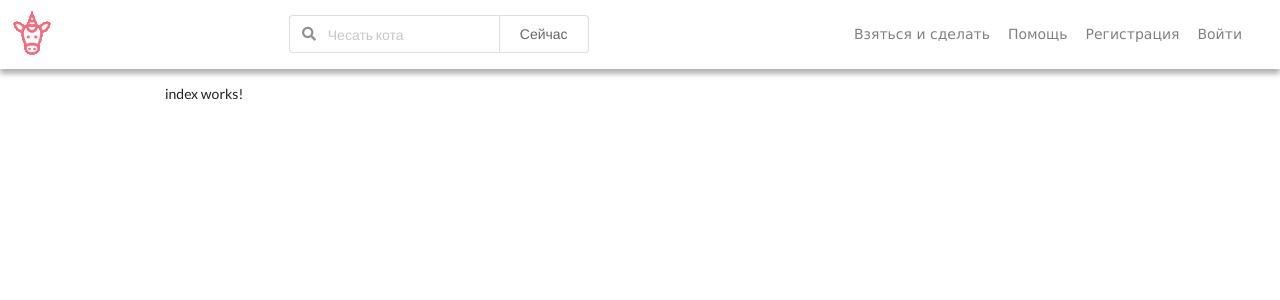
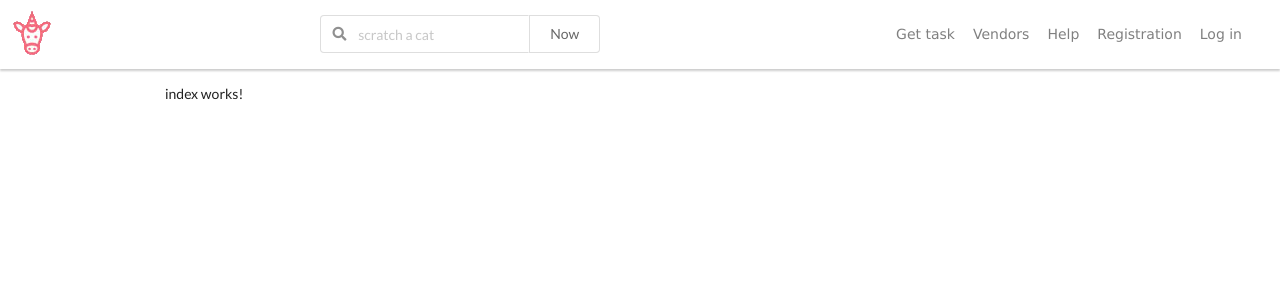
Before and after one commit to BinaryStudioAcademy/bsa-2017-unicorn, an Angular app in the folder frontend/: page /index in a window 1280 px wide. Shown: the top 300 px of the page. Built offline with nearby package versions, Linux system fonts and the light colour scheme; no server answers.

Commit message:
Translate shell and menu to english

```diff
--- a/frontend/src/app/menu/menu.component.ts
+++ b/frontend/src/app/menu/menu.component.ts
@@ -18,16 +18,19 @@ export class MenuComponent implements OnInit {
 
   addMenuItems() {
     this.items = [{
-      name: 'Взяться и сделать',
+      name: 'Get task',
       route: '#'
     }, {
-      name: 'Помощь',
+      name: 'Vendors',
       route: '#'
     }, {
-      name: 'Регистрация',
+      name: 'Help',
       route: '#'
     }, {
-      name: 'Войти',
+      name: 'Registration',
+      route: '#'
+    }, {
+      name: 'Log in',
       route: '#'
     }];
   }
--- a/frontend/src/app/shell/shell.component.css
+++ b/frontend/src/app/shell/shell.component.css
@@ -12,9 +12,9 @@ wrapper {
     flex-direction: row;
     flex-wrap: wrap;
     justify-content: space-between;
-    -webkit-box-shadow: 0px 5px 5px 5px rgba(0,0,0,0.3);
-    -moz-box-shadow: 0px 5px 5px 0px rgba(0,0,0,0.3);
-    box-shadow: 0px 5px 5px 0px rgba(0,0,0,0.3);
+    -webkit-box-shadow: 0px 2px 2px 2px rgba(0,0,0,0.2);
+    -moz-box-shadow: 0px 2px 2px 0px rgba(0,0,0,0.2);
+    box-shadow: 0px 2px 2px 0px rgba(0,0,0,0.2);
 }
 
 #search {
--- a/frontend/src/app/shell/shell.component.html
+++ b/frontend/src/app/shell/shell.component.html
@@ -5,9 +5,9 @@
     </a>
     <div *ngIf="search" id="search">
       <div class="ui action left icon input">
-        <input type="text" placeholder="Чесать кота">
+        <input type="text" placeholder="scratch a cat">
         <i class="search icon"></i>
-        <button class="ui basic button">Сейчас</button>
+        <button class="ui basic button">Now</button>
       </div>
     </div>
     <div id="menu">
```
